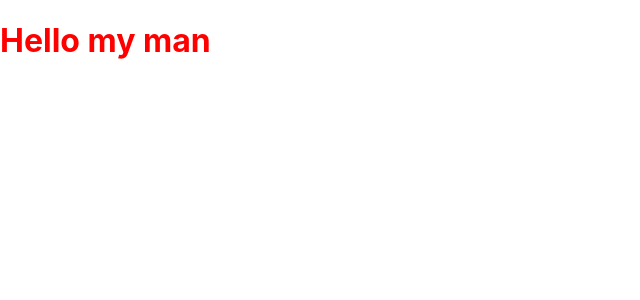
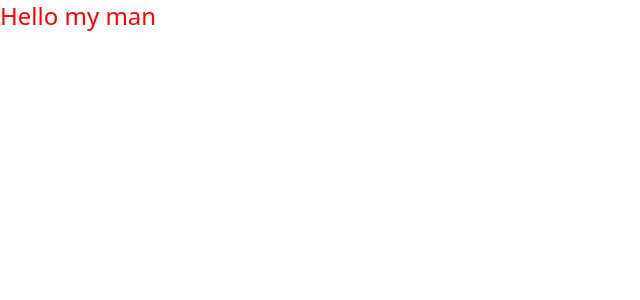
Before and after one commit to chas-academy/u09-react-weather-app-r-eldblad, a React (Create React App) app: page / in a window 1280 px wide. Shown: the top 300 px of the page, without its empty margins (0-640 px from the left). Built offline with nearby package versions, Linux system fonts and the light colour scheme.

Commit message:
This commit adds tailwind and some base styles

```diff
--- /dev/null
+++ b/craco.config.js
@@ -0,0 +1,7 @@
+module.exports = {
+  style: {
+    postcss: {
+      plugins: [require("tailwindcss"), require("autoprefixer")],
+    },
+  },
+};
--- a/src/index.css
+++ b/src/index.css
@@ -1,13 +1,12 @@
-body {
-  margin: 0;
-  font-family: -apple-system, BlinkMacSystemFont, 'Segoe UI', 'Roboto', 'Oxygen',
-    'Ubuntu', 'Cantarell', 'Fira Sans', 'Droid Sans', 'Helvetica Neue',
-    sans-serif;
-  -webkit-font-smoothing: antialiased;
-  -moz-osx-font-smoothing: grayscale;
+@tailwind base;
+@tailwind components;
+@tailwind utilities;
+
+@layer base {
+  h1 {
+    @apply text-2xl;
+  }
+  h2 {
+    @apply text-xl;
+  }
 }
-
-code {
-  font-family: source-code-pro, Menlo, Monaco, Consolas, 'Courier New',
-    monospace;
-}
--- /dev/null
+++ b/tailwind.config.js
@@ -0,0 +1,11 @@
+module.exports = {
+  purge: ["./src/**/*.{js,jsx,ts,tsx}", "./public/index.html"],
+  darkMode: false, // or 'media' or 'class'
+  theme: {
+    extend: {},
+  },
+  variants: {
+    extend: {},
+  },
+  plugins: [],
+};
```
Also changed, not shown: package.json (+9 -3 lines), 1 other file (tests, documents, lock files or other folders).
